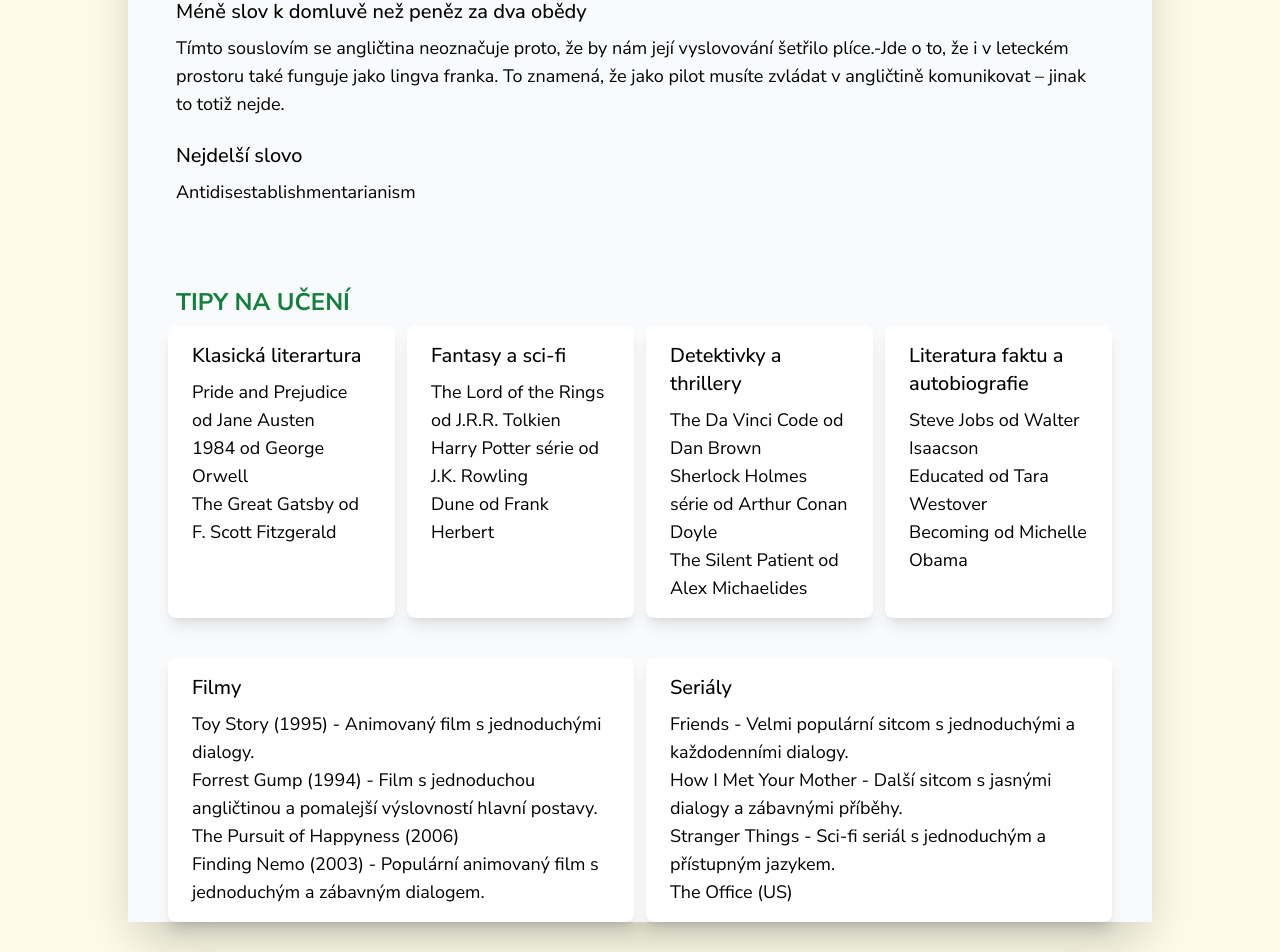
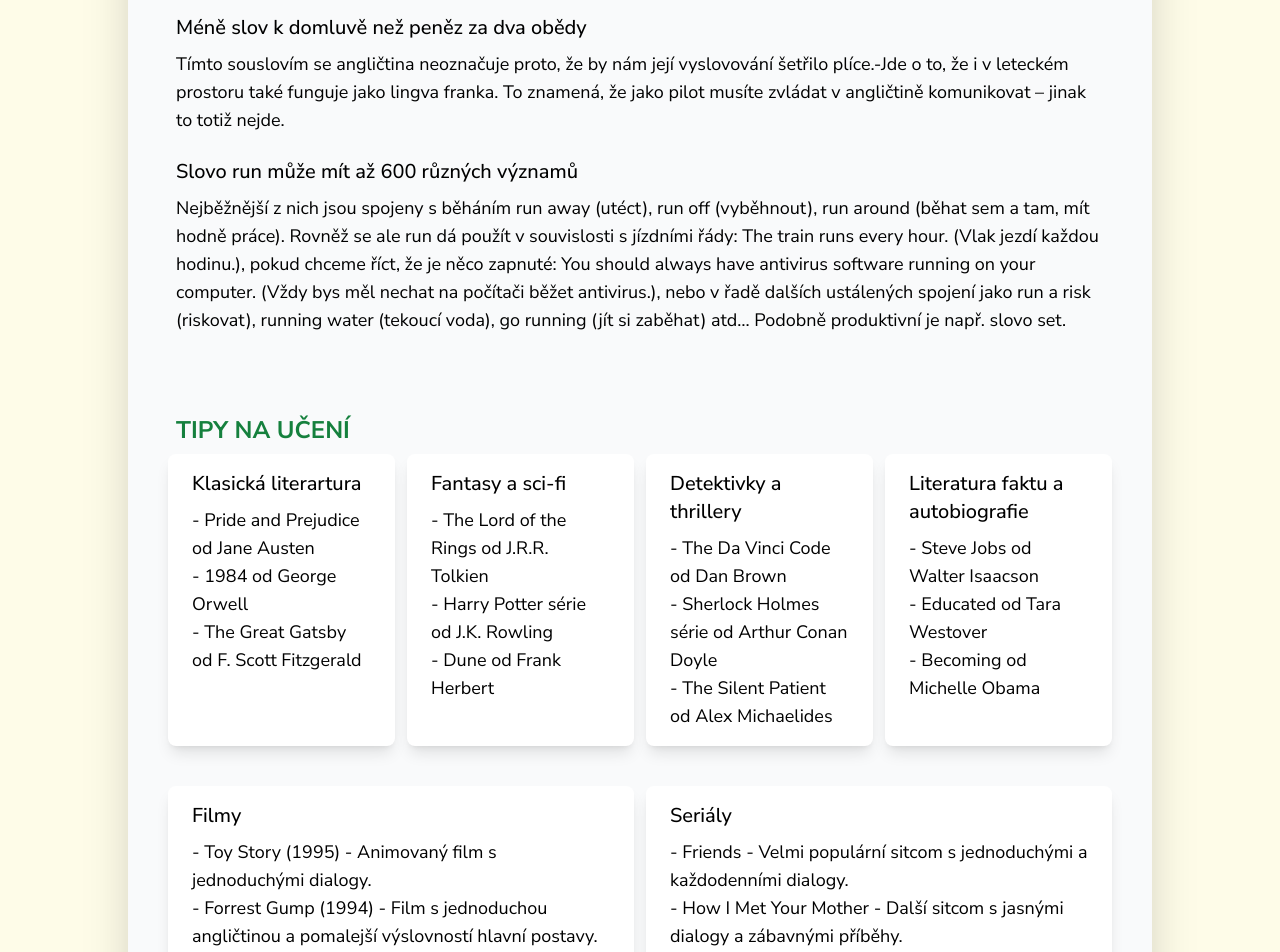
Before and after one commit to SarkaMan/pojd-se-ucit, a React (Vite) app: page /anglictina in a window 1280 px wide. Shown: the part 726-1678 px from the top of the page. Built offline with nearby package versions, Linux system fonts and the light colour scheme; a web font is replaced by a local one.

Commit message:
úprava stylů

```diff
--- a/src/components/Books/index.jsx
+++ b/src/components/Books/index.jsx
@@ -12,31 +12,31 @@
 export const obsahKnihAnglictina = [
   {
     name: 'Klasická literartura',
-    book1: 'Pride and Prejudice od Jane Austen',
-    book2: '1984 od George Orwell',
-    book3: 'The Great Gatsby od F. Scott Fitzgerald',
-    book4: 'To Kill a Mockingbird od Harper Lee',
+    book1: '- Pride and Prejudice od Jane Austen',
+    book2: '- 1984 od George Orwell',
+    book3: '- The Great Gatsby od F. Scott Fitzgerald',
+    book4: '- To Kill a Mockingbird od Harper Lee',
   },
   {
     name: 'Fantasy a sci-fi',
-    book1: 'The Lord of the Rings od J.R.R. Tolkien',
-    book2: 'Harry Potter série od J.K. Rowling',
-    book3: 'Dune od Frank Herbert',
-    book4: "Ender's Game od Orson Scott Card",
+    book1: '- The Lord of the Rings od J.R.R. Tolkien',
+    book2: '- Harry Potter série od J.K. Rowling',
+    book3: '- Dune od Frank Herbert',
+    book4: "- Ender's Game od Orson Scott Card",
   },
   {
     name: 'Detektivky a thrillery',
-    book1: 'The Da Vinci Code od Dan Brown',
-    book2: 'Sherlock Holmes série od Arthur Conan Doyle',
-    book3: 'The Silent Patient od Alex Michaelides',
-    book4: 'The Girl with the Dragon Tattoo od Stieg Larsson',
+    book1: '- The Da Vinci Code od Dan Brown',
+    book2: '- Sherlock Holmes série od Arthur Conan Doyle',
+    book3: '- The Silent Patient od Alex Michaelides',
+    book4: '- The Girl with the Dragon Tattoo od Stieg Larsson',
   },
   {
     name: 'Literatura faktu a autobiografie',
-    book1: 'Steve Jobs od Walter Isaacson',
-    book2: 'Educated od Tara Westover',
-    book3: 'Becoming od Michelle Obama',
-    book4: 'The Immortal Life of Henrietta Lacks od Rebecca Skloot',
+    book1: '- Steve Jobs od Walter Isaacson',
+    book2: '- Educated od Tara Westover',
+    book3: '- Becoming od Michelle Obama',
+    book4: '- The Immortal Life of Henrietta Lacks od Rebecca Skloot',
   },
 ];
 
@@ -85,31 +85,31 @@
 export const obsahKnihSpanelstina = [
   {
     name: 'Klasická literartura',
-    book1: 'Don Quijote de la Mancha od Miguel de Cervantes',
-    book2: 'Cien años de soledad od Gabriel García Márquez',
-    book3: 'La casa de los espíritus od Isabel Allende',
-    book4: 'Pedro Páramo od Juan Rulfo',
+    book1: '- Don Quijote de la Mancha od Miguel de Cervantes',
+    book2: '- Cien años de soledad od Gabriel García Márquez',
+    book3: '- La casa de los espíritus od Isabel Allende',
+    book4: '- Pedro Páramo od Juan Rulfo',
   },
   {
-    name: 'TODO',
-    book1: 'TODO',
-    book2: 'TODO',
-    book3: 'TODO',
-    book4: "TODO",
+    name: 'Fantasy a sci-fi',
+    book1: '- Memorias de Idhún: La Resistencia od Laura Gallego García',
+    book2: '- La leyenda del Rey Errante od Laura Gallego García',
+    book3: '- El Hobbit od J.R.R. Tolkien',
+    book4: "- Cronopaisaje od Gregory Benford",
   },
   {
     name: 'Detektivky a thrillery',
-    book1: 'El guardián invisible od Dolores Redondo',
-    book2: 'La reina del sur od Arturo Pérez-Reverte',
-    book3: 'El secreto de sus ojos od Eduardo Sacheri',
-    book4: 'La trilogía del Baztán od Dolores Redondo',
+    book1: '- El guardián invisible od Dolores Redondo',
+    book2: '- La reina del sur od Arturo Pérez-Reverte',
+    book3: '- El secreto de sus ojos od Eduardo Sacheri',
+    book4: '- La trilogía del Baztán od Dolores Redondo',
   },
   {
     name: 'Literatura faktu a autobiografie',
-    book1: 'Vivir para contarla od Gabriel García Márquez',
-    book2: 'Paula od Isabel Allende',
-    book3: 'Confieso que he vivido od Pablo Neruda',
-    book4: 'El olvido que seremos od Héctor Abad Faciolince',
+    book1: '- Vivir para contarla od Gabriel García Márquez',
+    book2: '- Paula od Isabel Allende',
+    book3: '- Confieso que he vivido od Pablo Neruda',
+    book4: '- El olvido que seremos od Héctor Abad Faciolince',
   },
 ];
 
@@ -160,24 +160,24 @@
 export const obsahKnihPortugalstina = [
   {
     name: 'Klasická literartura',
-    book1: 'Os Lusíadas od Luís de Camões',
-    book2: 'O Primo Basílio od José Maria de Eça de Queirós',
-    book3: 'Iracema od José de Alencar',
-    book4: 'Memórias Póstumas de Brás Cubas od Machado de Assis',
+    book1: '- Os Lusíadas od Luís de Camões',
+    book2: '- O Primo Basílio od José Maria de Eça de Queirós',
+    book3: '- Iracema od José de Alencar',
+    book4: '- Memórias Póstumas de Brás Cubas od Machado de Assis',
   },
   {
-    name: 'TODO',
-    book1: 'TODO',
-    book2: 'TODO',
-    book3: 'TODO',
-    book4: "TODO",
+    name: 'Fantasy a sci-fi',
+    book1: '- A Batalha do Apocalipse: Da Queda dos Anjos ao Crepúsculo do Mundo od Eduardo Spohr',
+    book2: '- O Alquimista od Paulo Coelho',
+    book3: '- A Guerra dos Tronos od George R.R. Martin ',
+    book4: "- Filhos do Éden: Herdeiros de Atlântida od Eduardo Spohr",
   },
   {
     name: 'Detektivky a thrillery',
-    book1: 'A chave de Salomão od José Rodrigues dos Santos',
-    book2: 'O silêncio da chuva od Luiz Alfredo Garcia-Roza',
-    book3: 'As Esganadas od Jô Soares',
-    book4: 'O Seminarista od Rubem Fonseca',
+    book1: '- A chave de Salomão od José Rodrigues dos Santos',
+    book2: '- O silêncio da chuva od Luiz Alfredo Garcia-Roza',
+    book3: '- As Esganadas od Jô Soares',
+    book4: '- O Seminarista od Rubem Fonseca',
   },
   {
     name: 'Literatura faktu a autobiografie',
--- a/src/components/Films/index.jsx
+++ b/src/components/Films/index.jsx
@@ -10,17 +10,17 @@
 export const obsahFilmAnglictina = [
   {
     name: 'Filmy',
-    film1: 'Toy Story (1995) - Animovaný film s jednoduchými dialogy.',
-    film2: 'Forrest Gump (1994) - Film s jednoduchou angličtinou a pomalejší výslovností hlavní postavy.',
-    film3: 'The Pursuit of Happyness (2006)',
-    film4: 'Finding Nemo (2003) - Populární animovaný film s jednoduchým a zábavným dialogem.',
+    film1: '- Toy Story (1995) - Animovaný film s jednoduchými dialogy.',
+    film2: '- Forrest Gump (1994) - Film s jednoduchou angličtinou a pomalejší výslovností hlavní postavy.',
+    film3: '- The Pursuit of Happyness (2006)',
+    film4: '- Finding Nemo (2003) - Populární animovaný film s jednoduchým a zábavným dialogem.',
   },
   {
     name: 'Seriály',
-    film1: 'Friends - Velmi populární sitcom s jednoduchými a každodenními dialogy.',
-    film2: 'How I Met Your Mother - Další sitcom s jasnými dialogy a zábavnými příběhy.',
-    film3: 'Stranger Things - Sci-fi seriál s jednoduchým a přístupným jazykem.',
-    film4: "The Office (US)",
+    film1: '- Friends - Velmi populární sitcom s jednoduchými a každodenními dialogy.',
+    film2: '- How I Met Your Mother - Další sitcom s jasnými dialogy a zábavnými příběhy.',
+    film3: '- Stranger Things - Sci-fi seriál s jednoduchým a přístupným jazykem.',
+    film4: "- The Office (US)",
   },
 ];
 
@@ -67,17 +67,17 @@
 export const obsahFilmSpanelstina = [
   {
     name: 'Filmy',
-    film1: 'Toy Story (1995) - Animovaný film s jednoduchými dialogy.',
-    film2: 'Forrest Gump (1994) - Film s jednoduchou angličtinou a pomalejší výslovností hlavní postavy.',
-    film3: 'The Pursuit of Happyness (2006)',
-    film4: 'Finding Nemo (2003) - Populární animovaný film s jednoduchým a zábavným dialogem.',
+    film1: '- Toy Story (1995) - Animovaný film s jednoduchými dialogy.',
+    film2: '- Forrest Gump (1994) - Film s jednoduchou angličtinou a pomalejší výslovností hlavní postavy.',
+    film3: '- The Pursuit of Happyness (2006)',
+    film4: '- Finding Nemo (2003) - Populární animovaný film s jednoduchým a zábavným dialogem.',
   },
   {
     name: 'Seriály',
-    film1: 'Friends - Velmi populární sitcom s jednoduchými a každodenními dialogy.',
-    film2: 'How I Met Your Mother - Další sitcom s jasnými dialogy a zábavnými příběhy.',
-    film3: 'Stranger Things - Sci-fi seriál s jednoduchým a přístupným jazykem.',
-    film4: "The Office (US)",
+    film1: '- Friends - Velmi populární sitcom s jednoduchými a každodenními dialogy.',
+    film2: '- How I Met Your Mother - Další sitcom s jasnými dialogy a zábavnými příběhy.',
+    film3: '- Stranger Things - Sci-fi seriál s jednoduchým a přístupným jazykem.',
+    film4: "- The Office (US)",
   },
 ];
 
@@ -122,17 +122,17 @@
 export const obsahFilmPortugalstina = [
   {
     name: 'Filmy',
-    film1: 'Toy Story (1995) - Animovaný film s jednoduchými dialogy.',
-    film2: 'Forrest Gump (1994) - Film s jednoduchou angličtinou a pomalejší výslovností hlavní postavy.',
-    film3: 'The Pursuit of Happyness (2006)',
-    film4: 'Finding Nemo (2003) - Populární animovaný film s jednoduchým a zábavným dialogem.',
+    film1: '- Toy Story (1995) - Animovaný film s jednoduchými dialogy.',
+    film2: '- Forrest Gump (1994) - Film s jednoduchou angličtinou a pomalejší výslovností hlavní postavy.',
+    film3: '- The Pursuit of Happyness (2006)',
+    film4: '- Finding Nemo (2003) - Populární animovaný film s jednoduchým a zábavným dialogem.',
   },
   {
     name: 'Seriály',
-    film1: 'Friends - Velmi populární sitcom s jednoduchými a každodenními dialogy.',
-    film2: 'How I Met Your Mother - Další sitcom s jasnými dialogy a zábavnými příběhy.',
-    film3: 'Stranger Things - Sci-fi seriál s jednoduchým a přístupným jazykem.',
-    film4: "The Office (US)",
+    film1: '- Friends - Velmi populární sitcom s jednoduchými a každodenními dialogy.',
+    film2: '- How I Met Your Mother - Další sitcom s jasnými dialogy a zábavnými příběhy.',
+    film3: '- Stranger Things - Sci-fi seriál s jednoduchým a přístupným jazykem.',
+    film4: "- The Office (US)",
   },
 ];
 
--- a/src/components/Info/index.jsx
+++ b/src/components/Info/index.jsx
@@ -19,34 +19,34 @@
     text: 'Tímto souslovím se angličtina neoznačuje proto, že by nám její vyslovování šetřilo plíce.-Jde o to, že i v leteckém prostoru také funguje jako lingva franka. To znamená, že jako pilot musíte zvládat v angličtině komunikovat – jinak to totiž nejde.',
   },
   {
-    name: 'Nejdelší slovo',
-    text: 'Antidisestablishmentarianism',
+    name: 'Slovo run může mít až 600 různých významů',
+    text: 'Nejběžnější z nich jsou spojeny s běháním run away (utéct), run off (vyběhnout), run around (běhat sem a tam, mít hodně práce). Rovněž se ale run dá použít v souvislosti s jízdními řády: The train runs every hour. (Vlak jezdí každou hodinu.), pokud chceme říct, že je něco zapnuté: You should always have antivirus software running on your computer. (Vždy bys měl nechat na počítači běžet antivirus.), nebo v řadě dalších ustálených spojení jako run a risk (riskovat), running water (tekoucí voda), go running (jít si zaběhat) atd… Podobně produktivní je např. slovo set.',
   },
 ];
 
 export const obsahInformaceSpanelstina = [
   {
     name: 'Informace o jazyku',
-    text: 'Angličtina je západogermánský jazyk, který vznikl v Anglii a stal se globálním komunikačním prostředkem. Je oficiálním jazykem v mnoha zemích světa a používá se v mezinárodních institucích, obchodu a vědě. Angličtina má bohatou slovní zásobu a je známa svou flexibilitou a schopností přejímat slova z jiných jazyků.',
+    text: 'Španělština je románský jazyk, jenž má stejně jako další jazyky z této větve původ v lidové latině. Vyvíjet se začala mezi 8. a 9. stoletím a podle místa vzniku (vznikla v Kastilii – největším španělském království) se jí zprvu říkalo kastilština. Ve století 16. Karel I. stanovil španělštinu jako jazyk, jímž se domluví všichni obyvatelé sjednocených španělských království – v tomto čase se také jazyku začalo říkat španělština. V dnešní době se jedná po čínštině o druhý nejrozšířenější mateřský jazyk – na naší planetě žije přes 500 milionů rodilých mluvčích. Psaná podoba se zapisuje latinkou, která mimo nám známé znaky užívá také ñ a spřežky ch a ll.',
   },
   {
     name: 'Kde se tak mluví',
-    text: 'Angličtina jako úřední jazyk, příp. jeden z úředních jazyků, figuruje samozřejmě ve Spojeném království, Spojených státech, Irsku, Kanadě, Austrálii nebo na Novém Zélandu. Angličtinu ale zaslechneme takřka po celém světě. Hojně v bývalých koloniích Velké Británie, méně či více hojně v zemích dalších.',
+    text: 'Samotný název odkazuje ke Španělsku. V souvislosti s tím si ale musíme říct, že se španělština není úředním jazykem pouze ve Španělsku a také není jediným úředním jazykem v této evropské zemi. Úředními jazyky ve Španělsku jsou: španělština, baskičtina, galicijština,katalánština.',
   },
 ];
 
 export const obsahZajimavostiSpanelstina = [
   {
-    name: 'Vzdušný jazyk',
-    text: 'Tímto souslovím se angličtina neoznačuje proto, že by nám její vyslovování šetřilo plíce.-Jde o to, že i v leteckém prostoru také funguje jako lingva franka. To znamená, že jako pilot musíte zvládat v angličtině komunikovat – jinak to totiž nejde.',
+    name: 'Pouze dva rody',
+    text: 'Jak je zvykem u románských jazyků, i ve španělštině se rozlišuje pouze rod mužský a rod ženský. Střední rod, na který jsme zvyklí u ostatních jazyků, zde zkrátka nenalezneme.',
   },
   {
-    name: 'Méně slov k domluvě než peněz za dva obědy',
-    text: 'Tímto souslovím se angličtina neoznačuje proto, že by nám její vyslovování šetřilo plíce.-Jde o to, že i v leteckém prostoru také funguje jako lingva franka. To znamená, že jako pilot musíte zvládat v angličtině komunikovat – jinak to totiž nejde.',
+    name: ' Nejrychlejší jazyk světa',
+    text: 'O španělštině se dále říká, že je nejrychlejším jazykem světa. Ne, že by tedy byl jazykem sprinterů, jde zkrátka o rychlost, jakou její mluvčí mluví. Když si člověk představí španělsky se hádající dvojku… tak to vlastně dává smysl. Nebo ne?',
   },
   {
-    name: 'Nejdelší slovo',
-    text: 'Antidisestablishmentarianism',
+    name: 'Otazníky a vykřičníky',
+    text: 'Kdo někdy četl nějaký španělský text, musel si všimnou dvou věcí, a to, že: otazníky/vykřičníky se píší nejen na konci věty, ale i na začátku, na začátku se znak píše obrácený (tedy ¿ a ¡). Význam přitom zůstává stejný – tedy otázka a rozkaz.',
   },
 ];
 
@@ -54,26 +54,26 @@
 export const obsahInformacePortugalstina = [
   {
     name: 'Informace o jazyku',
-    text: 'Angličtina je západogermánský jazyk, který vznikl v Anglii a stal se globálním komunikačním prostředkem. Je oficiálním jazykem v mnoha zemích světa a používá se v mezinárodních institucích, obchodu a vědě. Angličtina má bohatou slovní zásobu a je známa svou flexibilitou a schopností přejímat slova z jiných jazyků.',
+    text: 'Portugalština je šestá nejrozšířenější řeč na světě a má přes 250 milionů mluvčích. Jedná se o jeden z nejtěžších románských jazyků, z latiny pochází zhruba 90 % portugalské slovní zásoby. Úředním jazykem není jen v Portugalsku, ale i v Brazílii, Mosambiku, Angole a dokonce i na Kapverdách, kam se v poslední době vydává stále více Čechů. V Portugalsku uslyšíte hezkou zpívanou řeč – portugalštinu. Podle čeho ji poznáte i ve světě? Často používají š, až se tomu ostatní státy smějí a parodují jejich mluvu. Je to jazyk románský a vzdáleně podobný španělštině. Pokud tedy pojedete do Portugalska a již umíte španělsky nebo i italsky, domluvíte se tady poměrně bez problému.',
   },
   {
     name: 'Kde se tak mluví',
-    text: 'Angličtina jako úřední jazyk, příp. jeden z úředních jazyků, figuruje samozřejmě ve Spojeném království, Spojených státech, Irsku, Kanadě, Austrálii nebo na Novém Zélandu. Angličtinu ale zaslechneme takřka po celém světě. Hojně v bývalých koloniích Velké Británie, méně či více hojně v zemích dalších.',
+    text: 'V Portugalsku se mluví jak jinak než portugalsky. Portugalština spadá do západoiberské větve románské jazykové skupiny a téměř 250 milionů mluvčích ji činí šestou nejrozšířenější řečí na světě. Jako jediný úřední jazyk je používána také v Brazílii, Angole, Mosambiku, na Kapverdách a na ostrovech Saõ Tomé a Príncipes. Přežívá ale i v některých dalších zemích subsaharské Afriky a jihovýchodní Asie.',
   },
 ];
 
 export const obsahZajimavostiPortugalstina = [
   {
-    name: 'Vzdušný jazyk',
-    text: 'Tímto souslovím se angličtina neoznačuje proto, že by nám její vyslovování šetřilo plíce.-Jde o to, že i v leteckém prostoru také funguje jako lingva franka. To znamená, že jako pilot musíte zvládat v angličtině komunikovat – jinak to totiž nejde.',
+    name: 'Nejtěžší románský jazyk',
+    text: 'Málokdo ví, že portugalština je považována za nejtěžší románský jazyk. Má dokonce více slovesných časů než francouzština a velice komplexní fonetickou strukturu. Využívá nosovky a řadu diakritických znamének a písmen, která se v jiných jazycích nevyskytují.',
   },
   {
-    name: 'Méně slov k domluvě než peněz za dva obědy',
-    text: 'Tímto souslovím se angličtina neoznačuje proto, že by nám její vyslovování šetřilo plíce.-Jde o to, že i v leteckém prostoru také funguje jako lingva franka. To znamená, že jako pilot musíte zvládat v angličtině komunikovat – jinak to totiž nejde.',
+    name: 'Velmi formální jazyk',
+    text: 'Jedním z málo známých faktů je to, že portugalština (obzvlášť ta evropská) je extrémně formální při oslovování dalších osob. Většina evropských jazyků zná dva druhy oslovení – formu tykání a vykání. Oproti tomu portugalština obsahuje více forem nejen vykání v závislosti na tom, kdo s kým jedná a z jaké společenské vrstvy pochází. Velice zřetelné je toto při obchodním jednání nebo v rámci firmy, ale podobné příklady můžeme najít i v rámci rodiny, kdy matky z vyšších tříd budou volat na své dítě jinak než matky z nižších vrstev. ',
   },
   {
-    name: 'Nejdelší slovo',
-    text: 'Antidisestablishmentarianism',
+    name: 'Gramatika',
+    text: 'Portugalská gramatika byla kodifikována v 16. století, kdy už existovala bohatá literatura, cestopisy počínaje a dramatickou tvorbou konče. Vlivem renesančního přílivu umělců se jazyk dále obohatil o některé výrazy z italštiny a francouzštiny. Dnes díky kosmopolitní mládeži a neexistenci dabingu přijali Portugalci za svou také řadu anglických slovíček.',
   },
 ];
 
--- a/src/pages/Anglictina.mdx
+++ b/src/pages/Anglictina.mdx
@@ -4,8 +4,9 @@
 
 <div className="mt-5"/>
 #### ANGLIČTINA
+<div className="mt-4"/>
 <Infos obsahInformace={obsahInformaceAnglictina} />
-<div className="mt-10"/>
+<div className="mt-12"/>
 
 #### ZAJÍMAVOSTI
 <Infos obsahInformace={obsahZajimavostiAnglictina} />
@@ -15,4 +16,5 @@
 <Books obsahKnih={obsahKnihAnglictina} />
 <div className="mt-10"/>
 <Films obsahFilm={obsahFilmAnglictina} />
-<div className="mt-20"/>
+<div className="w-full sm:w-1/2 px-2 rounded-lg overflow-hidden bg-white shadow-lg mt-10"/>
+<div className="mt-10"/>
--- a/src/pages/HomePage/index.jsx
+++ b/src/pages/HomePage/index.jsx
@@ -41,6 +41,8 @@
         );
       })}
       </div>
+      <div className="w-full sm:w-1/2 px-2 rounded-lg overflow-hidden bg-white shadow-lg mt-10"/>
+      <div className="mt-10"/>
     </div>
   );
 };
--- a/src/pages/Portugalstina.mdx
+++ b/src/pages/Portugalstina.mdx
@@ -4,8 +4,9 @@
 
 <div className="mt-5"/>
 #### PORTUGALŠTINA
+<div className="mt-4"/>
 <Infos obsahInformace={obsahInformacePortugalstina} />
-<div className="mt-10"/>
+<div className="mt-12"/>
 
 #### ZAJÍMAVOSTI
 <Infos obsahInformace={obsahZajimavostiPortugalstina} />
@@ -15,4 +16,5 @@
 <Books obsahKnih={obsahKnihPortugalstina} />
 <div className="mt-10"/>
 <Films obsahFilm={obsahFilmPortugalstina} />
-<div className="mt-20"/>
+<div className="w-full sm:w-1/2 px-2 rounded-lg overflow-hidden bg-white shadow-lg mt-10"/>
+<div className="mt-10"/>
--- a/src/pages/Spanelstina.mdx
+++ b/src/pages/Spanelstina.mdx
@@ -4,8 +4,9 @@
 
 <div className="mt-5"/>
 #### ŠPANĚLŠTINA
+<div className="mt-4"/>
 <Infos obsahInformace={obsahInformaceSpanelstina} />
-<div className="mt-10"/>
+<div className="mt-12"/>
 
 #### ZAJÍMAVOSTI
 <Infos obsahInformace={obsahZajimavostiSpanelstina} />
@@ -15,4 +16,5 @@
 <Books obsahKnih={obsahKnihSpanelstina} />
 <div className="mt-10"/>
 <Films obsahFilm={obsahFilmSpanelstina} />
-<div className="mt-20"/>
+<div className="w-full sm:w-1/2 px-2 rounded-lg overflow-hidden bg-white shadow-lg mt-10"/>
+<div className="mt-10"/>
```
Also changed, not shown: src/Header/index.jsx (+4 -4 lines), src/pages/About.mdx (+7 -2 lines).
